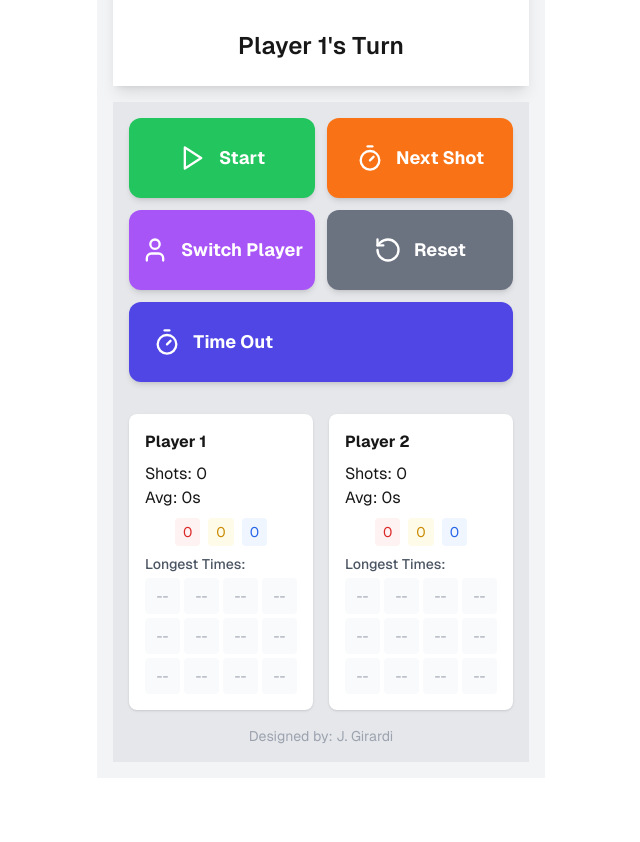
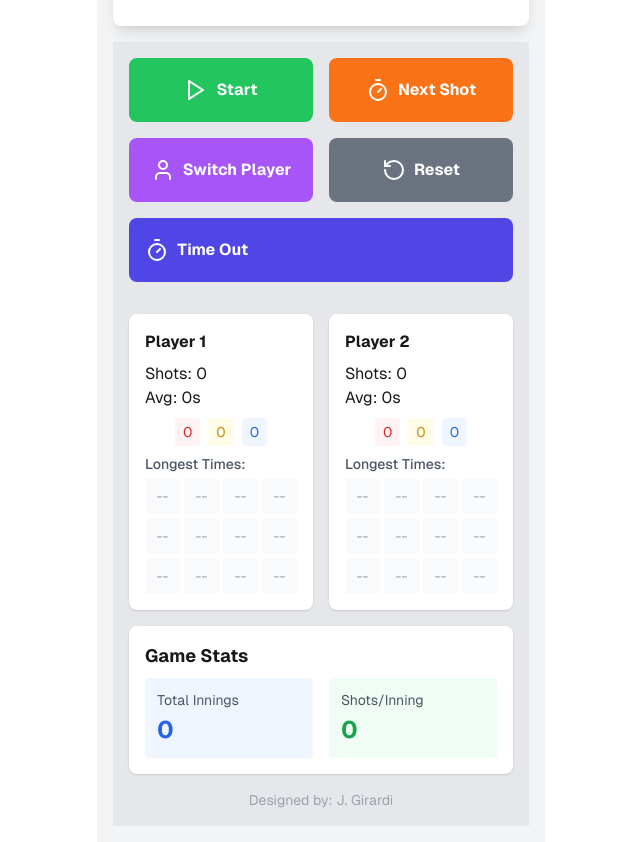
Before and after one commit to geronimo1069/pool-shot-clock, a Next.js app: page / in a window 1280 px wide. Shown: the part 306-1148 px from the top of the page, without its empty margins (319-959 px from the left). Before the commit the page ends 1084 px from the top, so only its background shows below. Built offline with nearby package versions, Linux system fonts and the light colour scheme.

Commit message:
Initial commit

```diff
--- a/components/PoolShotClock.tsx
+++ b/components/PoolShotClock.tsx
@@ -1,6 +1,6 @@
 "use client";
 
-import React, { useState, useRef } from 'react';
+import React, { useState, useRef, useEffect } from 'react';
 import { Play, Pause, RotateCcw, Timer, User, Settings } from 'lucide-react';
 import {
   Dialog,
@@ -24,6 +24,17 @@ interface PlayerStatsState {
 }
 
 type PlayerKey = 'player1' | 'player2';
+
+interface GameState {
+  currentTime: number;
+  isRunning: boolean;
+  currentPlayer: number;
+  player1Name: string;
+  player2Name: string;
+  playerStats: PlayerStatsState;
+  isTimeOut: boolean;
+  timeOutTime: number;
+}
 
 interface BallIconProps {
   number: number;
@@ -86,19 +97,62 @@ const BallIcon = ({ number, className }: BallIconProps) => (
 );
 
 const PoolShotClock = () => {
+  // Load saved player names and stats from localStorage if they exist
+  const getSavedPlayerNames = () => {
+    const saved = localStorage.getItem('poolPlayerNames');
+    return saved ? JSON.parse(saved) : null;
+  };
+
+  const getSavedPlayerStats = () => {
+    const saved = localStorage.getItem('poolPlayerStats');
+    return saved ? JSON.parse(saved) : null;
+  };
+
   const [currentTime, setCurrentTime] = useState(0);
   const [isRunning, setIsRunning] = useState(false);
   const [currentPlayer, setCurrentPlayer] = useState(1);
-  const [player1Name, setPlayer1Name] = useState("Player 1");
-  const [player2Name, setPlayer2Name] = useState("Player 2");
-  const [playerStats, setPlayerStats] = useState<PlayerStatsState>({
-    player1: { shots: 0, totalTime: 0, shotTimes: [] },
-    player2: { shots: 0, totalTime: 0, shotTimes: [] }
-  });
+  const [player1Name, setPlayer1Name] = useState(() =>
+    getSavedPlayerNames()?.player1Name ?? "Player 1"
+  );
+  const [player2Name, setPlayer2Name] = useState(() =>
+    getSavedPlayerNames()?.player2Name ?? "Player 2"
+  );
+  const [playerStats, setPlayerStats] = useState<PlayerStatsState>(() =>
+    getSavedPlayerStats() ?? {
+      player1: { shots: 0, totalTime: 0, shotTimes: [] },
+      player2: { shots: 0, totalTime: 0, shotTimes: [] }
+    }
+  );
 
   const timerRef = useRef<ReturnType<typeof setInterval> | undefined>(undefined);
   const warningTime = 20;
   const timeLimit = 25;
+
+  // Save player names whenever they change
+  useEffect(() => {
+    const dataToSave = { player1Name, player2Name };
+    console.log('Attempting to save names:', dataToSave);
+    localStorage.setItem('poolPlayerNames', JSON.stringify(dataToSave));
+  }, [player1Name, player2Name]);
+
+  useEffect(() => {
+    console.log('Attempting to save stats:', playerStats);
+    localStorage.setItem('poolPlayerStats', JSON.stringify(playerStats));
+  }, [playerStats]);
+
+  // Modify resetStats to also clear localStorage
+  const resetStats = () => {
+    pauseTimer();
+    setCurrentTime(0);
+    setInnings(0);
+    setPlayerStats({
+      player1: { shots: 0, totalTime: 0, shotTimes: [] },
+      player2: { shots: 0, totalTime: 0, shotTimes: [] }
+    });
+    // Clear localStorage
+    localStorage.removeItem('poolPlayerStats');
+    // Don't clear player names from storage - keep them even after reset
+  };
 
   const startTimer = () => {
     setIsRunning(true);
@@ -143,6 +197,12 @@ const switchPlayer = () => {
     setPlayerStats(prev => {
       const shotTime = currentTime;
       const updatedShotTimes = [...prev[playerKey].shotTimes, shotTime].sort((a, b) => b - a);
+
+      // Increment innings only when Player 2 finishes
+      if (currentPlayer === 2) {
+      setInnings(prev => prev + 1);
+      }
+
       return {
         ...prev,
         [playerKey]: {
@@ -203,9 +263,9 @@ const switchPlayer = () => {
         {slicedTimes.map((time, index) => (
           <div key={index}
             className={`rounded p-2 text-center text-sm ${
-              time >= timeLimit ? 'bg-red-50 text-red-600' :
-              time >= warningTime ? 'bg-yellow-50 text-yellow-600' :
-              'bg-blue-50'
+              time >= timeLimit ? 'bg-red-100 text-red-800' :
+              time >= warningTime ? 'bg-yellow-100 text-yellow-800' :
+              'bg-blue-100 text-blue-800'
             }`}
           >
             {time}s
@@ -218,15 +278,6 @@ const switchPlayer = () => {
         ))}
       </>
     );
-  };
-
-  const resetStats = () => {
-    pauseTimer();
-    setCurrentTime(0);
-    setPlayerStats({
-      player1: { shots: 0, totalTime: 0, shotTimes: [] },
-      player2: { shots: 0, totalTime: 0, shotTimes: [] }
-    });
   };
 
   const [isTimeOut, setIsTimeOut] = useState(false);
@@ -267,6 +318,8 @@ const switchPlayer = () => {
     }
     return 'bg-indigo-600 hover:bg-indigo-700';
   };
+
+  const [innings, setInnings] = useState(0);
 
   return (
     <div className="max-w-md mx-auto bg-gray-100 min-h-screen p-4 flex flex-col">
@@ -321,11 +374,11 @@ const switchPlayer = () => {
       </div>
 
       {/* Timer Display */}
-      <div className="flex-grow flex flex-col items-center justify-center bg-white shadow-lg mb-4">
+      <div className="flex-grow flex flex-col items-center justify-center bg-white shadow-lg mb-4 rounded-lg">
         <div
           className={`font-bold transition-colors duration-300 ${getTimerColor()}`}
           style={{
-            fontSize: 'min(30vh, 50vw)',
+            fontSize: 'min(22.5vh, 37.5vw)',
             lineHeight: '1',
             padding: '0'
           }}
@@ -339,8 +392,7 @@ const switchPlayer = () => {
 
       {/* Control Buttons */}
       <div className="p-4 bg-gray-200">
-        {/*
-        // Original Button Code - Keep for reference
+        {/* Top row buttons */}
         <div className="grid grid-cols-2 gap-4 mb-4">
           <button
             onClick={isRunning ? pauseTimer : startTimer}
@@ -360,6 +412,7 @@ const switchPlayer = () => {
           </button>
         </div>
 
+        {/* Bottom row buttons */}
         <div className="grid grid-cols-2 gap-4 mb-4">
           <button
             onClick={switchPlayer}
@@ -377,6 +430,7 @@ const switchPlayer = () => {
           </button>
         </div>
 
+        {/* Time Out Button */}
         <button
           onClick={toggleTimeOut}
           className={`h-16 rounded-lg flex items-center justify-between p-4 text-white font-bold w-full ${getTimeOutColor()}`}
@@ -387,59 +441,6 @@ const switchPlayer = () => {
           </div>
           {isTimeOut && (
             <div className={`text-xl ${timeOutTime >= timeOutWarning ? 'animate-pulse' : ''}`}>
-              {String(timeOutTime).padStart(2, '0')}s
-            </div>
-          )}
-        </button>
-        */}
-
-        {/* New Enhanced Mobile-Friendly Buttons */}
-        <div className="grid grid-cols-2 gap-3 mb-3">
-          <button
-            onClick={isRunning ? pauseTimer : startTimer}
-            className={`h-20 rounded-xl flex items-center justify-center gap-3 ${
-              isRunning ? 'bg-red-500 active:bg-red-700' : 'bg-green-500 active:bg-green-700'
-            } text-white font-bold w-full text-lg shadow-md active:shadow-sm transform active:scale-95 transition-all touch-manipulation`}
-          >
-            {isRunning ? <Pause size={28} /> : <Play size={28} />}
-            {isRunning ? 'Pause' : 'Start'}
-          </button>
-          <button
-            onClick={nextShot}
-            className="h-20 rounded-xl bg-orange-500 active:bg-orange-700 text-white font-bold flex items-center justify-center gap-3 w-full text-lg shadow-md active:shadow-sm transform active:scale-95 transition-all touch-manipulation"
-          >
-            <Timer size={28} />
-            Next Shot
-          </button>
-        </div>
-
-        <div className="grid grid-cols-2 gap-3 mb-3">
-          <button
-            onClick={switchPlayer}
-            className="h-20 rounded-xl bg-purple-500 active:bg-purple-700 text-white font-bold flex items-center justify-center gap-3 w-full text-lg shadow-md active:shadow-sm transform active:scale-95 transition-all touch-manipulation"
-          >
-            <User size={28} />
-            Switch Player
-          </button>
-          <button
-            onClick={resetStats}
-            className="h-20 rounded-xl bg-gray-500 active:bg-gray-700 text-white font-bold flex items-center justify-center gap-3 w-full text-lg shadow-md active:shadow-sm transform active:scale-95 transition-all touch-manipulation"
-          >
-            <RotateCcw size={28} />
-            Reset
-          </button>
-        </div>
-
-        <button
-          onClick={toggleTimeOut}
-          className={`h-20 rounded-xl flex items-center justify-between px-6 text-white font-bold w-full text-lg shadow-md active:shadow-sm transform active:scale-95 transition-all touch-manipulation ${getTimeOutColor()}`}
-        >
-          <div className="flex items-center justify-center gap-3">
-            <Timer size={28} />
-            {isTimeOut ? "End Time Out" : "Time Out"}
-          </div>
-          {isTimeOut && (
-            <div className={`text-2xl ${timeOutTime >= timeOutWarning ? 'animate-pulse' : ''}`}>
               {String(timeOutTime).padStart(2, '0')}s
             </div>
           )}
@@ -506,6 +507,23 @@ const switchPlayer = () => {
           </div>
         </div>
 
+        {/* Game Stats Section */}
+      <div className="bg-white rounded-lg shadow p-4 mb-4 mt-4">
+        <div className="text-lg font-bold mb-2">Game Stats</div>
+        <div className="grid grid-cols-2 gap-4">
+          <div className="bg-blue-50 p-3 rounded">
+            <div className="text-sm text-gray-600 mb-1">Total Innings</div>
+            <div className="text-2xl font-bold text-blue-600">{innings}</div>
+          </div>
+          <div className="bg-green-50 p-3 rounded">
+            <div className="text-sm text-gray-600 mb-1">Shots/Inning</div>
+            <div className="text-2xl font-bold text-green-600">
+              {innings === 0 ? '0' : ((playerStats.player1.shots + playerStats.player2.shots) / innings).toFixed(1)}
+            </div>
+          </div>
+        </div>
+      </div>
+
         {/* Footer */}
         <div className="text-center mt-4 text-gray-400 text-sm">
           Designed by: J. Girardi
```
